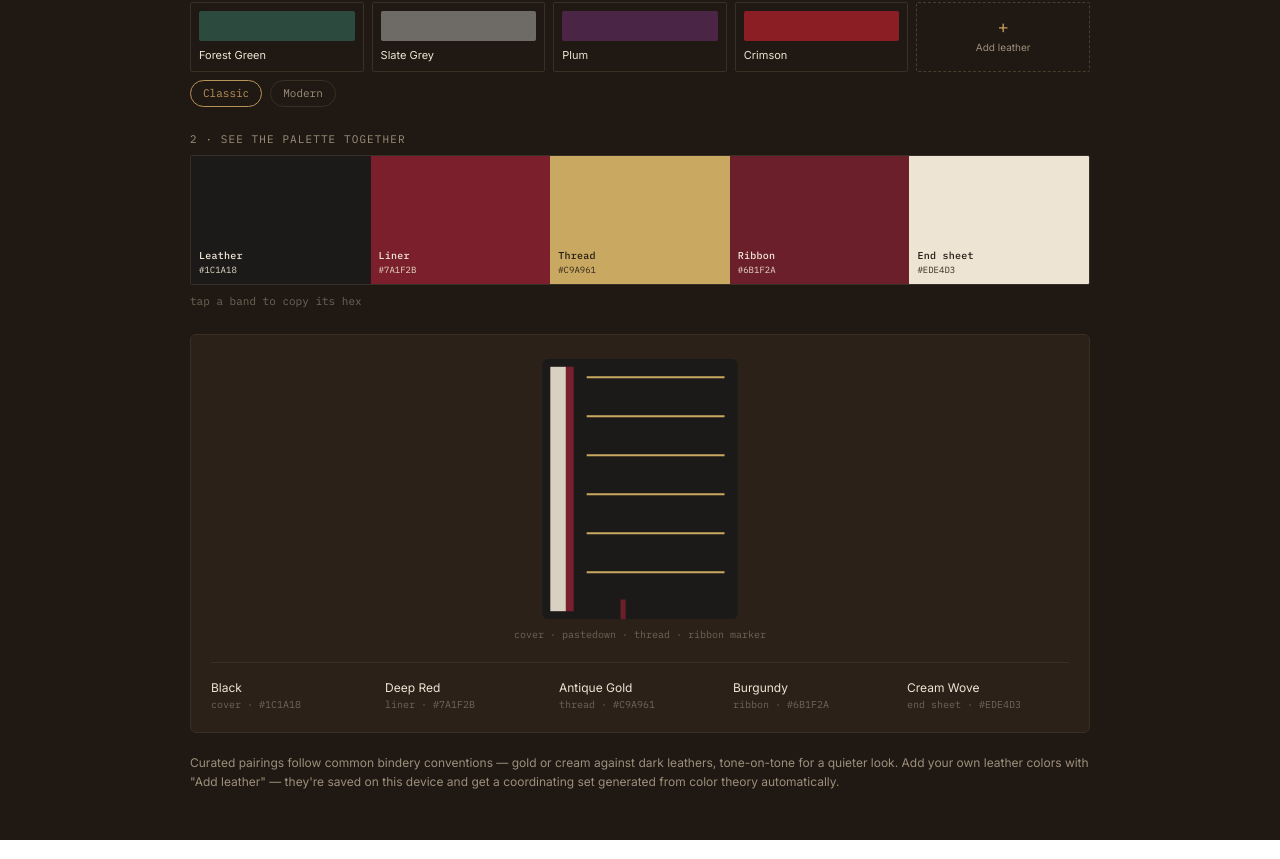
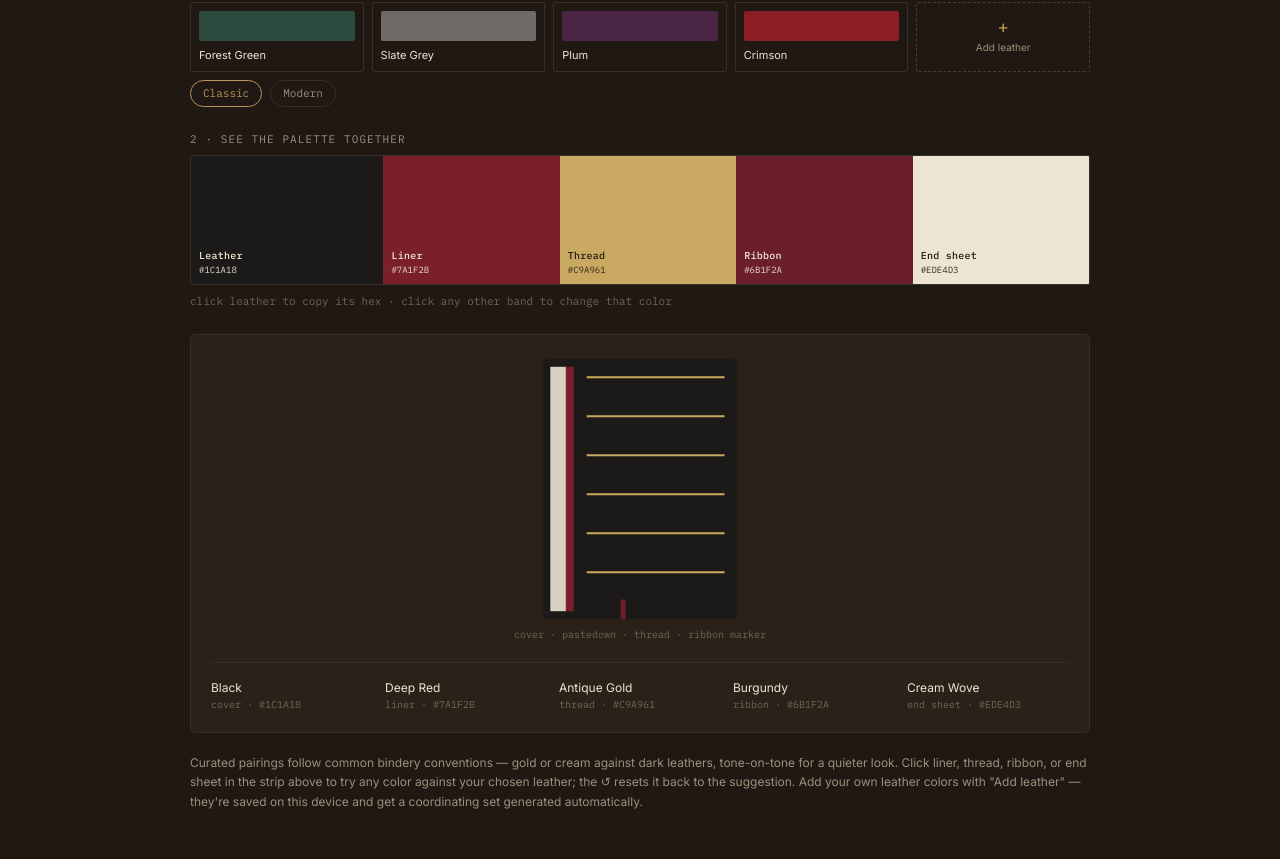
Before and after one commit to famedguardian/spruce-palette, a React (Vite) app: page / in a window 1280 px wide. Shown: the part 236-1095 px from the top of the page. Built offline with nearby package versions, Linux system fonts and the light colour scheme.

Commit message:
Update App.jsx

```diff
--- a/src/App.jsx
+++ b/src/App.jsx
@@ -130,42 +130,76 @@ function saveCustomLeathers(list) {
 }
 
 // ---------- combined strip: colors touching, no gaps, for direct comparison ----------
-function CombinedStrip({ leather, active }) {
+// The leather band is fixed (click copies hex). The other four are editable —
+// click opens a native color picker right on that band — with a reset (↺) once changed.
+function CombinedStrip({ leather, display, overrides, onChange, onReset }) {
   const [copiedIdx, setCopiedIdx] = useState(null);
-  const items = [
-    { label: "Leather", n: leather.name, h: leather.hex },
-    { label: "Liner", n: active.liner.n, h: active.liner.h },
-    { label: "Thread", n: active.thread.n, h: active.thread.h },
-    { label: "Ribbon", n: active.ribbon.n, h: active.ribbon.h },
-    { label: "End sheet", n: active.end.n, h: active.end.h },
-  ];
   const copy = (hex, i) => {
     navigator.clipboard?.writeText(hex).catch(() => {});
     setCopiedIdx(i);
     setTimeout(() => setCopiedIdx(null), 1000);
   };
+
+  const editable = [
+    { key: "liner", label: "Liner", n: display.liner.n, h: display.liner.h },
+    { key: "thread", label: "Thread", n: display.thread.n, h: display.thread.h },
+    { key: "ribbon", label: "Ribbon", n: display.ribbon.n, h: display.ribbon.h },
+    { key: "end", label: "End sheet", n: display.end.n, h: display.end.h },
+  ];
+
   return (
     <div className="flex w-full rounded-sm overflow-hidden" style={{ border: "1px solid #3a2f24", height: 130 }}>
-      {items.map((it, i) => (
+      {/* leather — fixed, click to copy */}
       <button
-          key={it.label}
-          onClick={() => copy(it.h, i)}
-          className="flex-1 flex flex-col justify-end items-start p-2 transition-transform hover:scale-[1.02] relative"
-          style={{ background: it.h, minWidth: 0 }}
+        onClick={() => copy(leather.hex, "leather")}
+        className="flex-1 flex flex-col justify-end items-start p-2 relative"
+        style={{ background: leather.hex, minWidth: 0 }}
       >
-          <span
-            className="text-[10px] font-medium tracking-wide truncate w-full text-left"
-            style={{ fontFamily: "'IBM Plex Mono',monospace", color: textOn(it.h) }}
-          >
+        <span className="text-[10px] font-medium tracking-wide truncate w-full text-left" style={{ fontFamily: "'IBM Plex Mono',monospace", color: textOn(leather.hex) }}>
+          Leather
+        </span>
+        <span className="text-[9px] truncate w-full text-left opacity-90" style={{ fontFamily: "'IBM Plex Mono',monospace", color: textOn(leather.hex) }}>
+          {copiedIdx === "leather" ? "copied" : leather.hex.toUpperCase()}
+        </span>
+      </button>
+
+      {/* editable bands */}
+      {editable.map((it) => (
+        <div key={it.key} className="flex-1 relative" style={{ background: it.h, minWidth: 0 }}>
+          <input
+            type="color"
+            value={it.h}
+            onChange={(e) => onChange(it.key, e.target.value)}
+            title={`Change ${it.label.toLowerCase()}`}
+            style={{ position: "absolute", inset: 0, width: "100%", height: "100%", opacity: 0, cursor: "pointer" }}
+          />
+          <div className="h-full flex flex-col justify-end items-start p-2 pointer-events-none">
+            <span className="text-[10px] font-medium tracking-wide truncate w-full text-left" style={{ fontFamily: "'IBM Plex Mono',monospace", color: textOn(it.h) }}>
               {it.label}
             </span>
+            <span className="text-[9px] truncate w-full text-left opacity-90" style={{ fontFamily: "'IBM Plex Mono',monospace", color: textOn(it.h) }}>
+              {it.h.toUpperCase()}
+            </span>
+          </div>
+          {overrides[it.key] && (
             <span
-            className="text-[9px] truncate w-full text-left opacity-90"
-            style={{ fontFamily: "'IBM Plex Mono',monospace", color: textOn(it.h) }}
+              onClick={(e) => { e.stopPropagation(); onReset(it.key); }}
+              title="Reset to suggested color"
+              className="absolute top-1 right-1"
+              style={{
+                fontSize: 12,
+                lineHeight: 1,
+                padding: "2px 5px",
+                borderRadius: 3,
+                color: textOn(it.h),
+                background: "rgba(0,0,0,0.25)",
+                cursor: "pointer",
+              }}
             >
-            {copiedIdx === i ? "copied" : it.h.toUpperCase()}
+              ↺
             </span>
-        </button>
+          )}
+        </div>
       ))}
     </div>
   );
@@ -194,6 +228,32 @@ export default function App() {
   }, [useCustomId, leather, selected]);
 
   const active = options[Math.min(variant, options.length - 1)];
+
+  // per-swatch manual overrides — let you click any supporting color and change
+  // it without losing the curated pairing. Reset whenever the base pairing changes.
+  const [overrides, setOverrides] = useState({});
+  const pairingKey = `${leather.hex}-${variant}`;
+  useEffect(() => {
+    setOverrides({});
+  }, [pairingKey]);
+
+  const display = useMemo(() => ({
+    liner: overrides.liner ? { n: "Custom", h: overrides.liner } : active.liner,
+    thread: overrides.thread ? { n: "Custom", h: overrides.thread } : active.thread,
+    ribbon: overrides.ribbon ? { n: "Custom", h: overrides.ribbon } : active.ribbon,
+    end: overrides.end ? { n: "Custom", h: overrides.end } : active.end,
+  }), [active, overrides]);
+
+  function setOverride(key, hex) {
+    setOverrides((prev) => ({ ...prev, [key]: hex }));
+  }
+  function resetOverride(key) {
+    setOverrides((prev) => {
+      const next = { ...prev };
+      delete next[key];
+      return next;
+    });
+  }
 
   function addLeather() {
     const name = newName.trim() || "My Leather";
@@ -359,9 +419,15 @@ export default function App() {
         <div className="mb-2" style={{ fontFamily: "'IBM Plex Mono',monospace", fontSize: 11, letterSpacing: "0.1em", color: "#9C8F7C" }}>
           2 · SEE THE PALETTE TOGETHER
         </div>
-        <CombinedStrip leather={leather} active={active} />
+        <CombinedStrip
+          leather={leather}
+          display={display}
+          overrides={overrides}
+          onChange={setOverride}
+          onReset={resetOverride}
+        />
         <p className="mt-2 mb-6 text-[11px]" style={{ color: "#6f6558", fontFamily: "'IBM Plex Mono',monospace" }}>
-          tap a band to copy its hex
+          click leather to copy its hex · click any other band to change that color
         </p>
 
         {/* palette card with mockup */}
@@ -369,11 +435,11 @@ export default function App() {
           <div className="flex justify-center pt-1 pb-2">
             <svg width="200" height="260" viewBox="0 0 150 200">
               <rect x="0" y="0" width="150" height="200" rx="4" fill={leather.hex} />
-              <rect x="6" y="6" width="12" height="188" fill={active.end.h} opacity="0.9" />
-              <rect x="18" y="6" width="6" height="188" fill={active.liner.h} />
-              <rect x="60" y="185" width="4" height="15" fill={active.ribbon.h} />
+              <rect x="6" y="6" width="12" height="188" fill={display.end.h} opacity="0.9" />
+              <rect x="18" y="6" width="6" height="188" fill={display.liner.h} />
+              <rect x="60" y="185" width="4" height="15" fill={display.ribbon.h} />
               {[...Array(6)].map((_, i) => (
-                <line key={i} x1="34" y1={14 + i * 30} x2="140" y2={14 + i * 30} stroke={active.thread.h} strokeWidth="1.5" />
+                <line key={i} x1="34" y1={14 + i * 30} x2="140" y2={14 + i * 30} stroke={display.thread.h} strokeWidth="1.5" />
               ))}
             </svg>
           </div>
@@ -384,10 +450,10 @@ export default function App() {
           <div className="grid grid-cols-2 sm:grid-cols-5 gap-3 mt-5 pt-4" style={{ borderTop: "1px solid #3a2f24" }}>
             {[
               { label: leather.name, hex: leather.hex, code: "cover" },
-              { label: active.liner.n, hex: active.liner.h, code: "liner" },
-              { label: active.thread.n, hex: active.thread.h, code: "thread" },
-              { label: active.ribbon.n, hex: active.ribbon.h, code: "ribbon" },
-              { label: active.end.n, hex: active.end.h, code: "end sheet" },
+              { label: display.liner.n, hex: display.liner.h, code: "liner" },
+              { label: display.thread.n, hex: display.thread.h, code: "thread" },
+              { label: display.ribbon.n, hex: display.ribbon.h, code: "ribbon" },
+              { label: display.end.n, hex: display.end.h, code: "end sheet" },
             ].map((s) => (
               <div key={s.code}>
                 <div style={{ fontSize: 12, color: "#EDE4D3" }}>{s.label}</div>
@@ -399,9 +465,11 @@ export default function App() {
 
         <p className="mt-5 text-[12px] leading-relaxed" style={{ color: "#9C8F7C" }}>
           Curated pairings follow common bindery conventions — gold or cream
-          against dark leathers, tone-on-tone for a quieter look. Add your own
-          leather colors with "Add leather" — they're saved on this device and
-          get a coordinating set generated from color theory automatically.
+          against dark leathers, tone-on-tone for a quieter look. Click liner,
+          thread, ribbon, or end sheet in the strip above to try any color
+          against your chosen leather; the ↺ resets it back to the suggestion.
+          Add your own leather colors with "Add leather" — they're saved on
+          this device and get a coordinating set generated automatically.
         </p>
       </div>
     </div>
```
Lines whose indentation alone changed are shown as unchanged.
